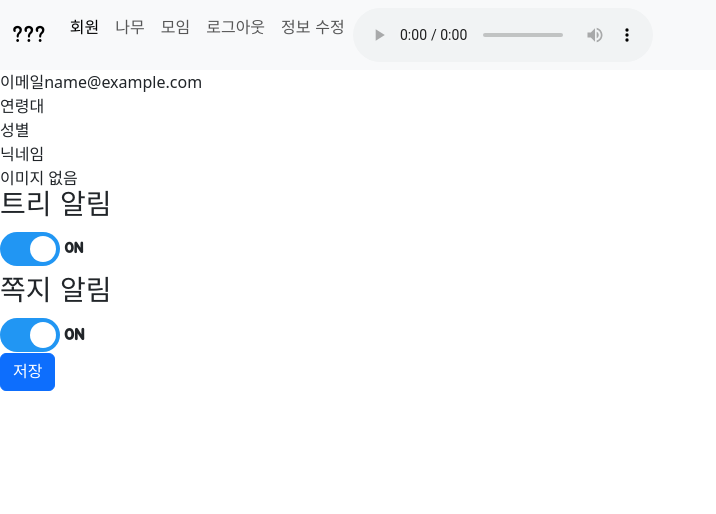
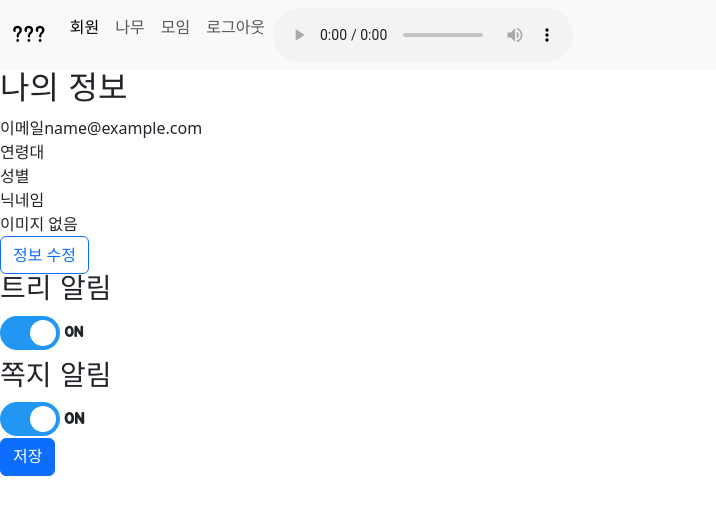
Before and after one commit to tnpfldyd/semi_pjt_2, a Django app: page /accounts/mypage/ in a window 1280 px wide. Shown: the top 514 px of the page, without its empty margins (0-716 px from the left). Run offline with Django 3.2, Linux system fonts and the light colour scheme; the visitor is signed in with stand-in values (Sample User, id 1); data comes from the database, SQL or seed files in the repository; some libraries are stand-ins or nearby versions; some web fonts are replaced.

Commit message:
Update/mypage

```diff
--- a/accounts/templates/accounts/mypage.html
+++ b/accounts/templates/accounts/mypage.html
@@ -68,6 +68,7 @@ p {
 {% extends 'base.html' %}
 {% load django_bootstrap5 %}
 {% block content %}
+<h2>나의 정보</h2>
 이메일{{user.email}}
 <br>
 연령대{{user.age_range}}
@@ -76,13 +77,14 @@ p {
 <br>
 닉네임{{user.nickname}}
 <br>
-
 {% comment %} 프로필 이미지 if 처리 {% endcomment %}
 {% if user.profileimage %}
-    프로필 이미지<img src="{{user.profileimage}}">
+프로필 이미지<img src="{{user.profileimage}}">
 {% else %}
-    이미지 없음
+이미지 없음
 {% endif %}
+<br>
+<a class="btn btn-outline-primary" href="{% url 'accounts:update' %}">정보 수정</a>
 <br>
 <h3>트리 알림</h3>
 {% if user.tree_notice %}
--- a/templates/base.html
+++ b/templates/base.html
@@ -55,9 +55,6 @@
           <li class="nav-item">
             <a class="nav-link" href="{% url 'accounts:logout' %}">로그아웃</a>
           </li>
-          <li class="nav-item">
-            <a class="nav-link" href="{% url 'accounts:update' %}">정보 수정</a>
-          </li>
           {% else %}
           <li class="nav-item">
             <button type="button" class="nav-link border-0 bg-light" data-bs-toggle="modal" data-bs-target="#exampleModal">
```
